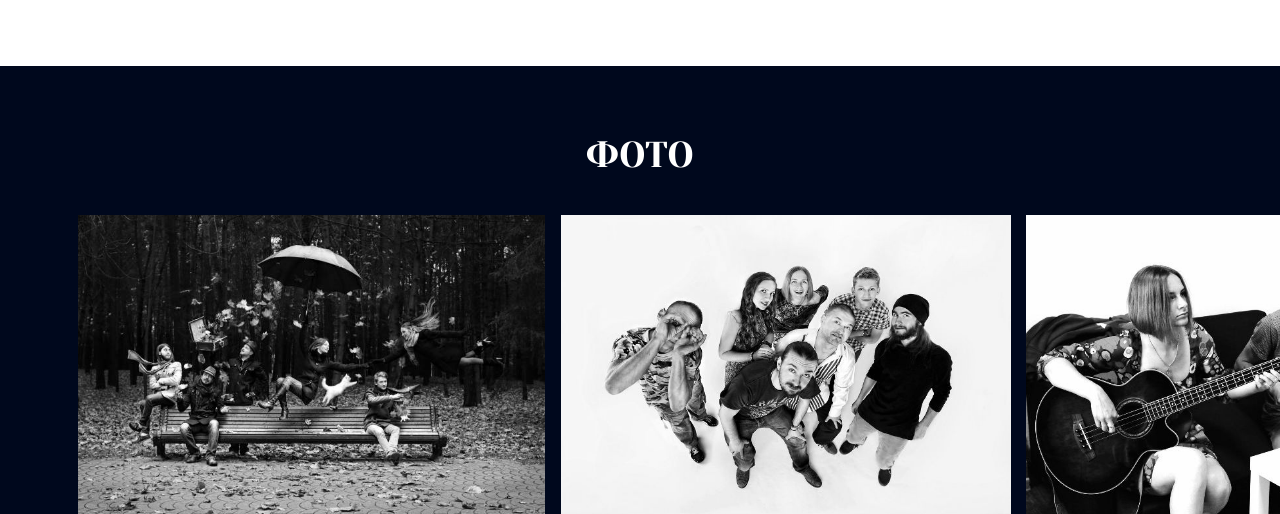
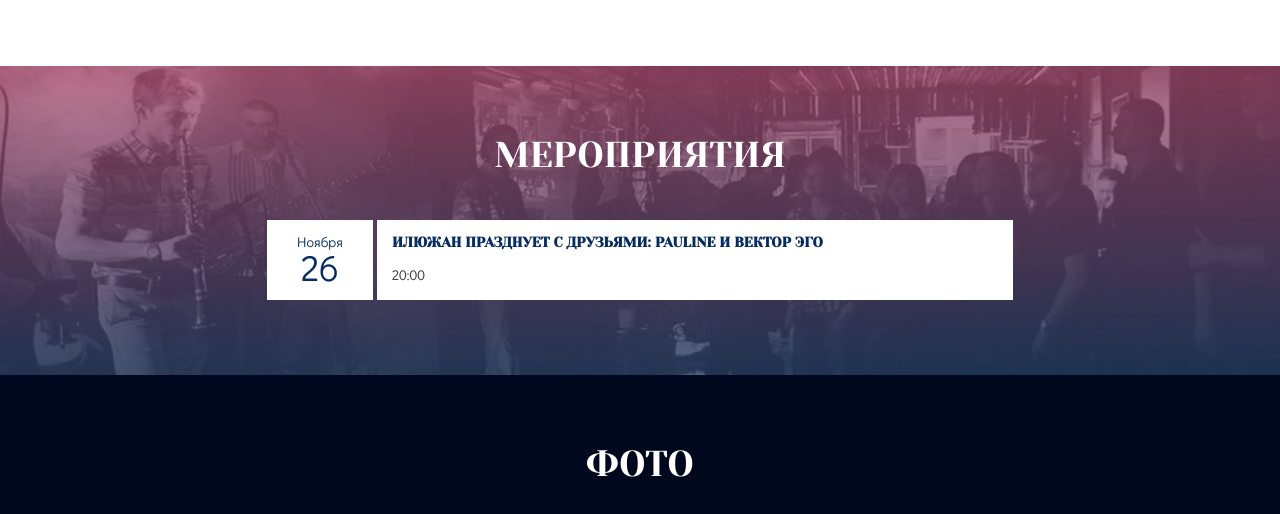
Before and after one commit to masterjus/iluzhan.com, a PHP site: page / in a window 1280 px wide. Shown: the part 3120-3634 px from the top of the page. Run offline with PHP 8.4, Linux system fonts and the light colour scheme.

Commit message:
Add event

```diff
--- a/be/data/events.php
+++ b/be/data/events.php
@@ -7,6 +7,12 @@
  * time - время проведения
  */
 $events = [
+    [
+        "title" => "ІЛЮЖАН святкуе з сябрамі: PAULINE і ВЕКТАР ЭГА",
+        "day" => "26",
+        "month" => "Лiстапада",
+        "time" => "20:00",
+    ],
 //  ШАБЛОН ДЛЯ ДОБАВЛЕНИЯ НОВОГО МЕРОПРИЯТИЯ
 //    [
 //        "title" => "",
--- a/data/events.php
+++ b/data/events.php
@@ -7,7 +7,12 @@
  * time - время проведения
  */
 $events = [
-
+   [
+       "title" => "ИЛЮЖАН празднует с друзьями: PAULINE и ВЕКТОР ЭГО",
+       "day" => "26",
+       "month" => "Ноября",
+       "time" => "20:00",
+   ],
 //  ШАБЛОН ДЛЯ ДОБАВЛЕНИЯ НОВОГО МЕРОПРИЯТИЯ
 //    [
 //        "title" => "",
```
Also changed, not shown: docs/be/index.html (+1 -1 lines), docs/index.html (+1 -1 lines).
